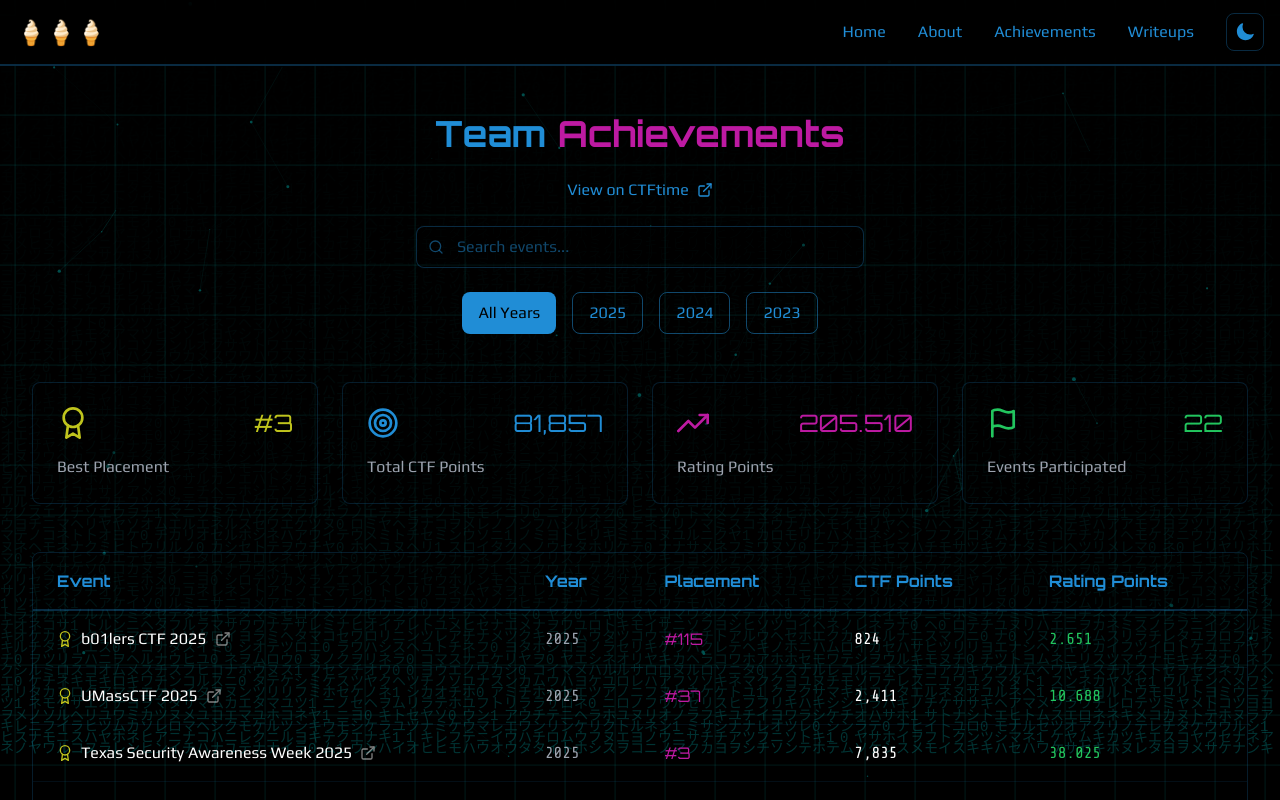
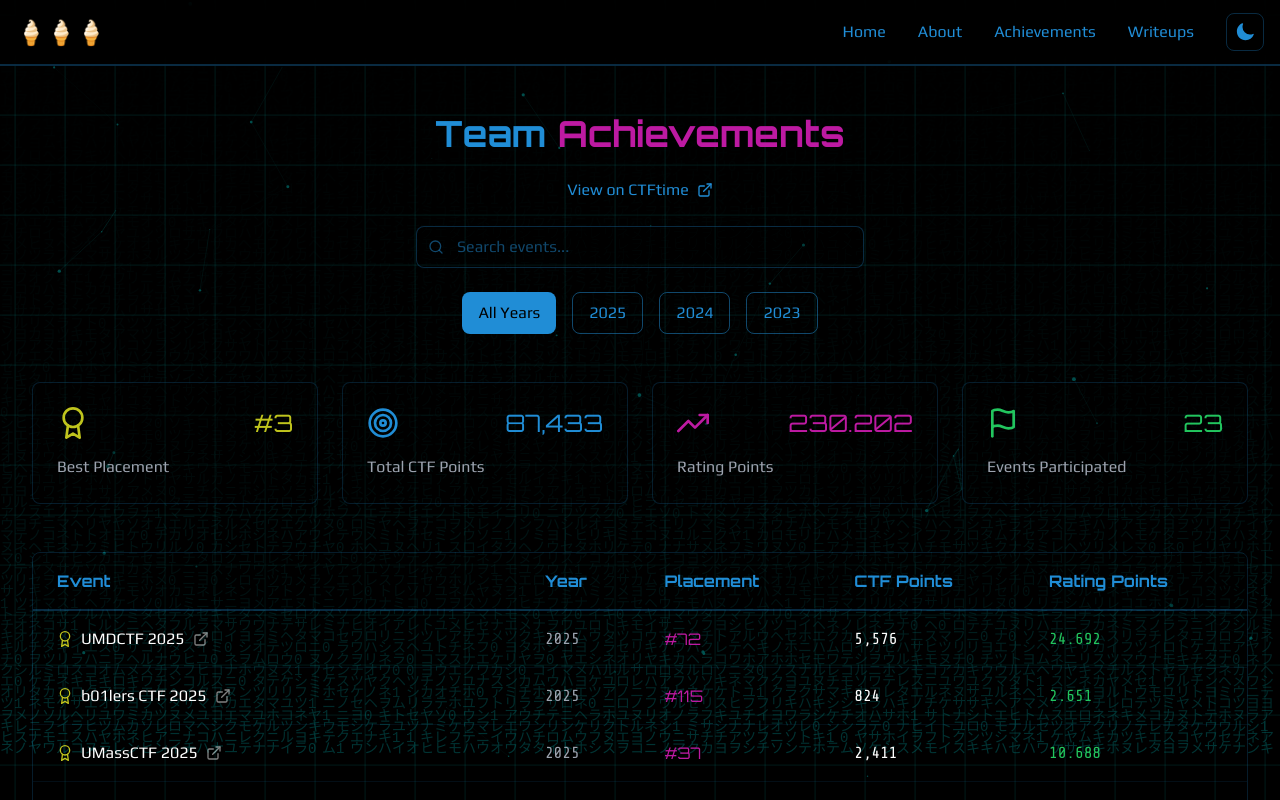
Before and after one commit to colding10/bing-chilling-academies-website-new, a Next.js app: page /achievements in a window 1280 px wide. Shown: the top 800 px of the page. Built offline with nearby package versions, Linux system fonts and the light colour scheme.

Commit message:
update achievements

```diff
--- a/src/app/achievements/page.tsx
+++ b/src/app/achievements/page.tsx
@@ -46,6 +46,14 @@ interface Achievement {
 
 const achievements: Achievement[] = [
   // 2025
+  {
+    event: "UMDCTF 2025",
+    placement: 72,
+    ctfPoints: 5576.000,
+    ratingPoints: 24.692,
+    year: 2025,
+    eventUrl: "https://ctftime.org/event/2563",
+  },
   {
     event: "b01lers CTF 2025",
     placement: 115,
```
